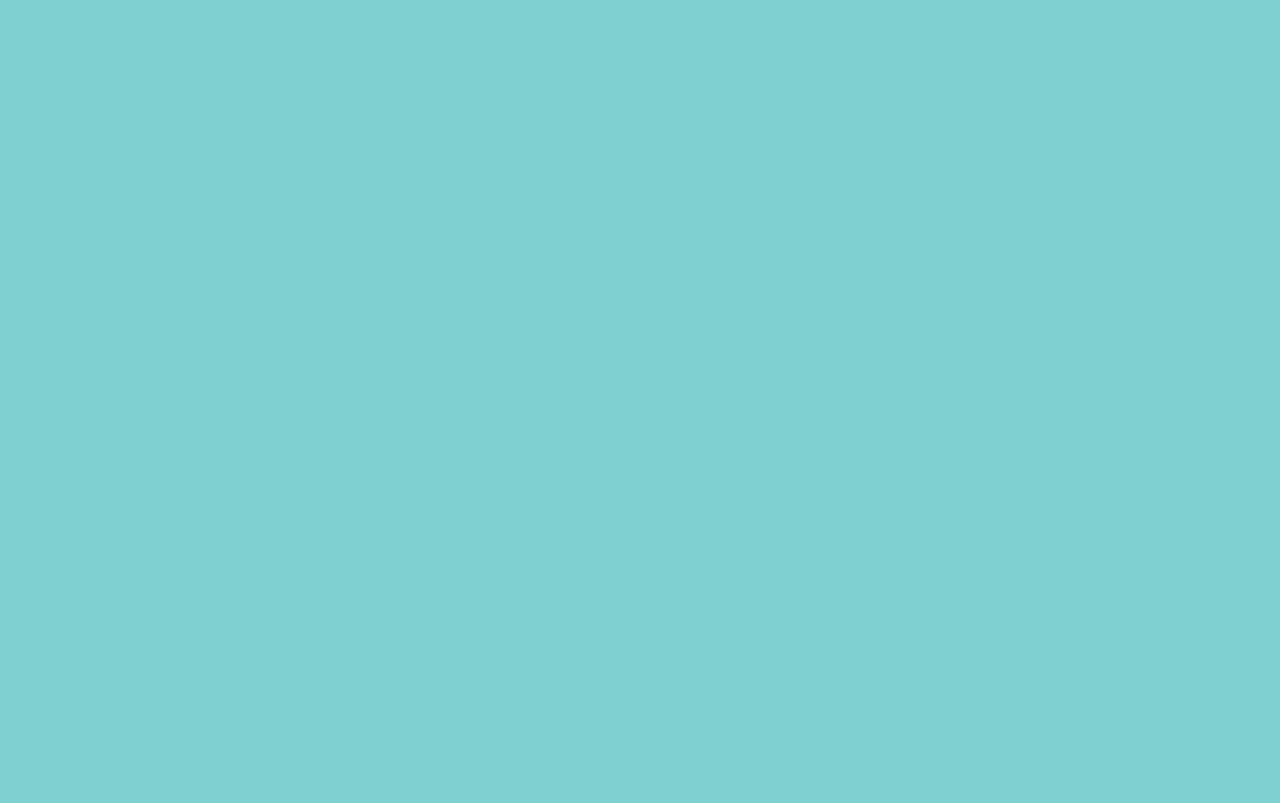
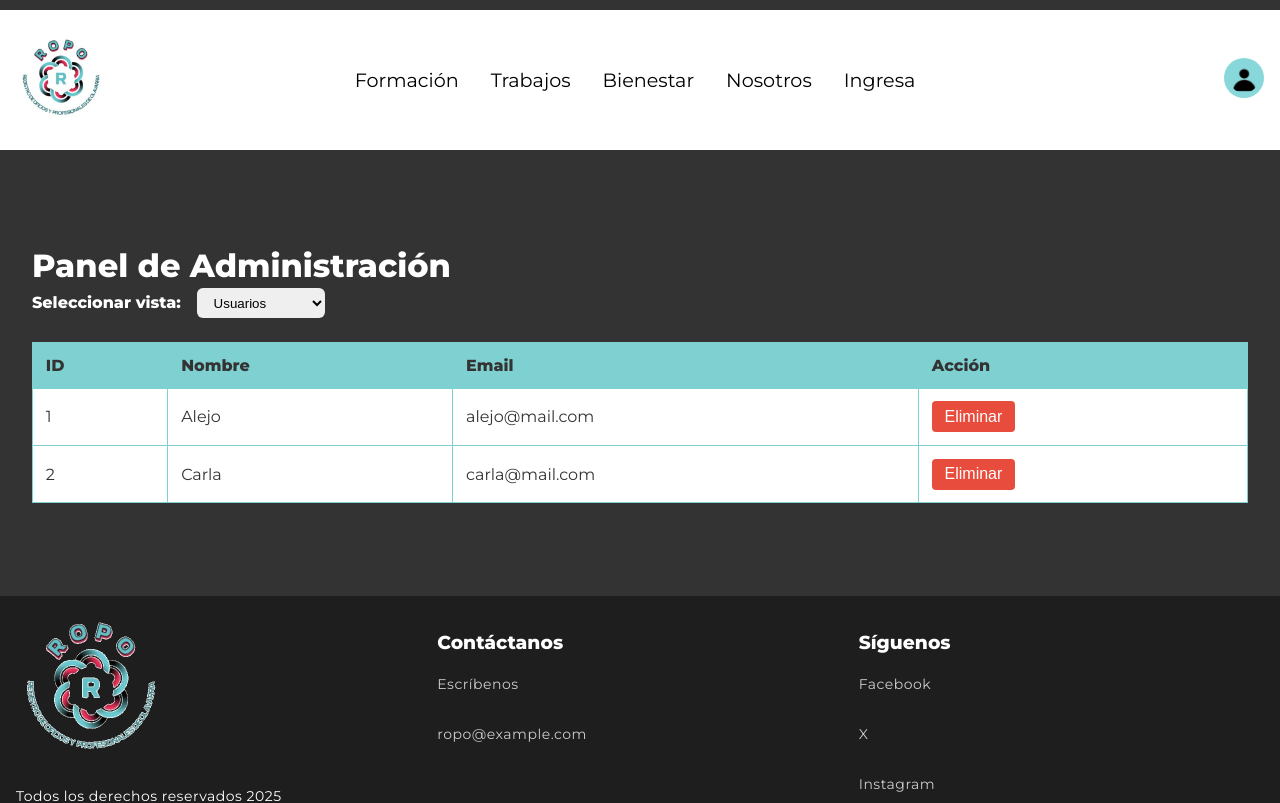
Before and after one commit to alejo-RS-12/trabajo_final, a React (Vite) app in the folder frontend/: page /admin in a window 1280 px wide. Before the commit this address had no page. Shown: the top 803 px of the page. Built offline with nearby package versions, Linux system fonts and the light colour scheme.

Commit message:
agrego admin

```diff
--- a/frontend/src/App.tsx
+++ b/frontend/src/App.tsx
@@ -2,6 +2,7 @@ import { BrowserRouter as Router, Routes, Route } from "react-router-dom";
 import Home from "./pages/index";
 import Login from "./pages/login";
 import BotonesRol from "./pages/botones-rol";
+import AdminPanel from "./pages/control-admin";
 import "./assets/css/global.css";
 
 function App() {
@@ -11,6 +12,7 @@ function App() {
         <Route path="/Home" element={<Home />} />
         <Route path="/login" element={<Login />} />
         <Route path="/botones-rol" element={<BotonesRol />} />
+        <Route path="/admin" element={<AdminPanel />} />
       </Routes>
     </Router>
   );
--- /dev/null
+++ b/frontend/src/assets/css/admin.css
@@ -0,0 +1,64 @@
+.admin-panel {
+  background-color: #333;
+  min-height: 100vh;
+  color: #fff;
+  display: flex;
+  flex-direction: column;
+}
+
+.admin-content {
+  flex: 1;
+  padding: 2rem;
+}
+
+.selector {
+  margin-bottom: 1.5rem;
+}
+
+.selector label {
+  margin-right: 1rem;
+  font-weight: bold;
+}
+
+select {
+  padding: 0.4rem 0.8rem;
+  border-radius: 6px;
+  border: none;
+  outline: none;
+}
+
+.tabla-container {
+  overflow-x: auto;
+}
+
+table {
+  width: 100%;
+  border-collapse: collapse;
+  background: white;
+  color: #333;
+  margin-bottom: 5%;
+}
+
+th, td {
+  border: 1px solid #7fd1d1;
+  padding: 0.8rem;
+  text-align: left;
+}
+
+th {
+  background-color: #7fd1d1;
+}
+
+.btn-eliminar {
+  background: #e74c3c;
+  border: none;
+  padding: 0.4rem 0.8rem;
+  border-radius: 4px;
+  color: white;
+  cursor: pointer;
+  transition: background 0.2s;
+}
+
+.btn-eliminar:hover {
+  background: #c0392b;
+}
--- a/frontend/src/assets/css/global.css
+++ b/frontend/src/assets/css/global.css
@@ -265,3 +265,26 @@ nav {
 .navbar.show a:hover {
   background: #f0f0f0;
 }
+
+/* partes que se repiten de mas*/
+/*botones*/
+button {
+  padding: 12px 25px;
+  background-color: #45b8c5;
+  border-color: transparent;
+  color: black;
+  border-radius: 4px;
+  cursor: pointer;
+  font-size: 16px;
+  transition: background-color 0.2s ease;
+}
+
+button:hover {
+  background-color: #3aa5b4;
+}
+
+button.ghost {
+  background-color: transparent;
+  border-color: #ffffff;
+  color: black;
+}
--- /dev/null
+++ b/frontend/src/components/admin.tsx
@@ -0,0 +1,15 @@
+import React from "react";
+
+interface SectionProps {
+  title: string;
+  children: React.ReactNode;
+}
+
+export default function Section({ title, children }: SectionProps) {
+  return (
+    <section style={{ marginBottom: "2rem" }}>
+      <h2>{title}</h2>
+      {children}
+    </section>
+  );
+}
--- a/frontend/src/components/carrusel.tsx
+++ b/frontend/src/components/carrusel.tsx
@@ -2,10 +2,10 @@ import { useEffect, useState } from "react";
 
 
 const images: string[] = [
-  "/imagenes/isft130.webp",
-  "/imagenes/iteco20.png",
-  "/imagenes/santotomas.png",
-  "/imagenes/usiglo21.png",
+  "./imagenes/isft130.webp",
+  "./imagenes/iteco20.png",
+  "./imagenes/santotomas.png",
+  "./imagenes/usiglo21.png",
 ];
 
 export default function Carousel() {
--- /dev/null
+++ b/frontend/src/pages/control-admin.tsx
@@ -0,0 +1,164 @@
+import { useState } from "react";
+import Header from "../components/header";
+import Footer from "../components/footer";
+import "../assets/css/admin.css";
+
+export default function AdminPanel() {
+  const [selectedOption, setSelectedOption] = useState("usuarios");
+
+  // Datos simulados
+  const usuarios = [
+    { id: 1, nombre: "Alejo", email: "alejo@mail.com" },
+    { id: 2, nombre: "Carla", email: "carla@mail.com" },
+  ];
+
+  const publicaciones = [
+    { id: 1, titulo: "Mi primer post", autor: "Alejo" },
+    { id: 2, titulo: "Diseño Web", autor: "Carla" },
+  ];
+
+  const mensajes = [
+    { id: 1, de: "Carla", para: "Alejo", texto: "Hola!" },
+    { id: 2, de: "Alejo", para: "Carla", texto: "Todo bien?" },
+  ];
+
+  const denuncias = [
+    { id: 1, publicacion: "Mi primer post", motivo: "Contenido inapropiado" },
+    { id: 2, publicacion: "Diseño Web", motivo: "Spam" },
+  ];
+
+  const renderTable = () => {
+    switch (selectedOption) {
+      case "usuarios":
+        return (
+          <table>
+            <thead>
+              <tr>
+                <th>ID</th>
+                <th>Nombre</th>
+                <th>Email</th>
+                <th>Acción</th>
+              </tr>
+            </thead>
+            <tbody>
+              {usuarios.map((u) => (
+                <tr key={u.id}>
+                  <td>{u.id}</td>
+                  <td>{u.nombre}</td>
+                  <td>{u.email}</td>
+                  <td>
+                    <button className="btn-eliminar">Eliminar</button>
+                  </td>
+                </tr>
+              ))}
+            </tbody>
+          </table>
+        );
+      case "publicaciones":
+        return (
+          <table>
+            <thead>
+              <tr>
+                <th>ID</th>
+                <th>Título</th>
+                <th>Autor</th>
+                <th>Acción</th>
+              </tr>
+            </thead>
+            <tbody>
+              {publicaciones.map((p) => (
+                <tr key={p.id}>
+                  <td>{p.id}</td>
+                  <td>{p.titulo}</td>
+                  <td>{p.autor}</td>
+                  <td>
+                    <button className="btn-eliminar">Eliminar</button>
+                  </td>
+                </tr>
+              ))}
+            </tbody>
+          </table>
+        );
+      case "mensajes":
+        return (
+          <table>
+            <thead>
+              <tr>
+                <th>ID</th>
+                <th>De</th>
+                <th>Para</th>
+                <th>Texto</th>
+                <th>Acción</th>
+              </tr>
+            </thead>
+            <tbody>
+              {mensajes.map((m) => (
+                <tr key={m.id}>
+                  <td>{m.id}</td>
+                  <td>{m.de}</td>
+                  <td>{m.para}</td>
+                  <td>{m.texto}</td>
+                  <td>
+                    <button className="btn-eliminar">Eliminar</button>
+                  </td>
+                </tr>
+              ))}
+            </tbody>
+          </table>
+        );
+      case "denuncias":
+        return (
+          <table>
+            <thead>
+              <tr>
+                <th>ID</th>
+                <th>Publicación</th>
+                <th>Motivo</th>
+                <th>Acción</th>
+              </tr>
+            </thead>
+            <tbody>
+              {denuncias.map((d) => (
+                <tr key={d.id}>
+                  <td>{d.id}</td>
+                  <td>{d.publicacion}</td>
+                  <td>{d.motivo}</td>
+                  <td>
+                    <button className="btn-eliminar">Eliminar</button>
+                  </td>
+                </tr>
+              ))}
+            </tbody>
+          </table>
+        );
+      default:
+        return null;
+    }
+  };
+
+  return (
+    <div className="admin-panel">
+      <Header />
+      <main className="admin-content">
+        <h1>Panel de Administración</h1>
+
+        <div className="selector">
+          <label htmlFor="opciones">Seleccionar vista:</label>
+          <select
+            id="opciones"
+            value={selectedOption}
+            onChange={(e) => setSelectedOption(e.target.value)}
+          >
+            <option value="usuarios">Usuarios</option>
+            <option value="publicaciones">Publicaciones</option>
+            <option value="mensajes">Mensajes</option>
+            <option value="denuncias">Denuncias</option>
+          </select>
+        </div>
+
+        <div className="tabla-container">{renderTable()}</div>
+      </main>
+      <Footer />
+    </div>
+  );
+}
```
Also changed, not shown: frontend/src/components/tabla.tsx (added, +40 -0 lines), frontend/src/data/mockData.ts (added, +18 -0 lines).
